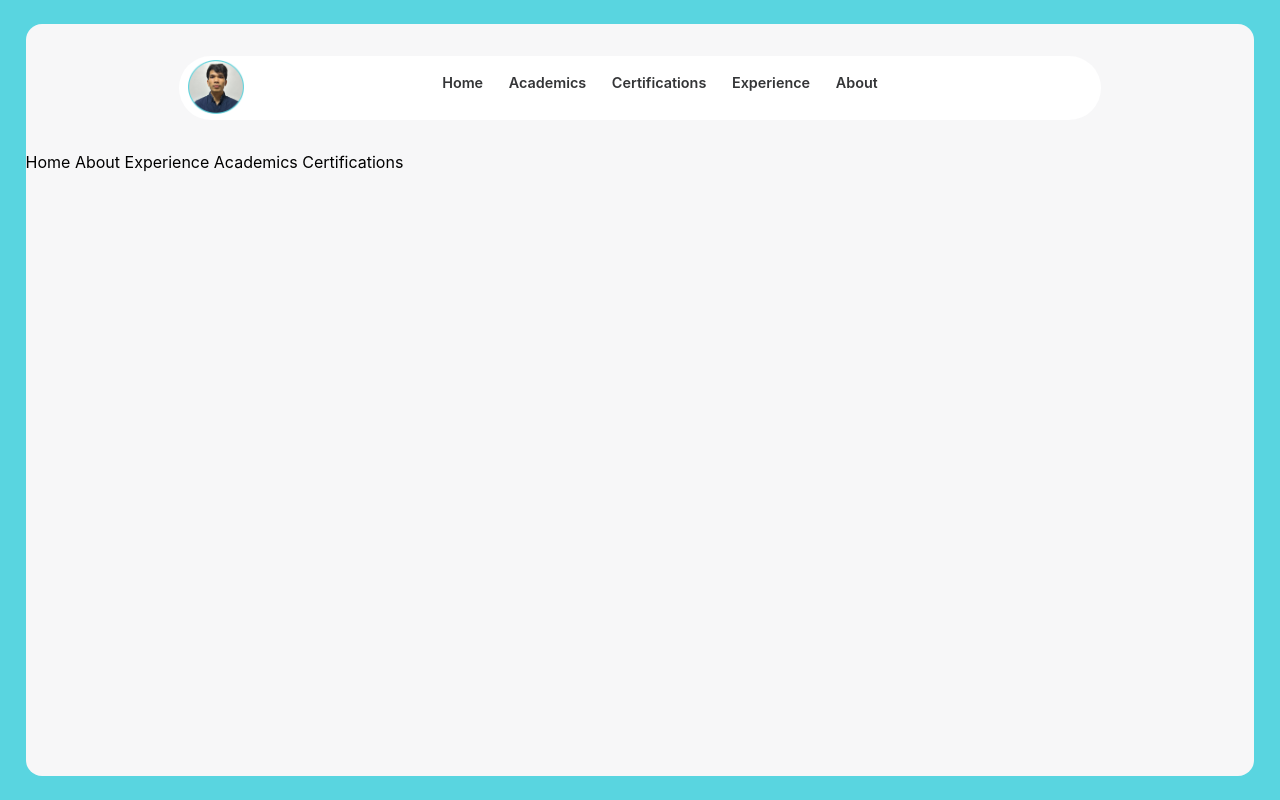
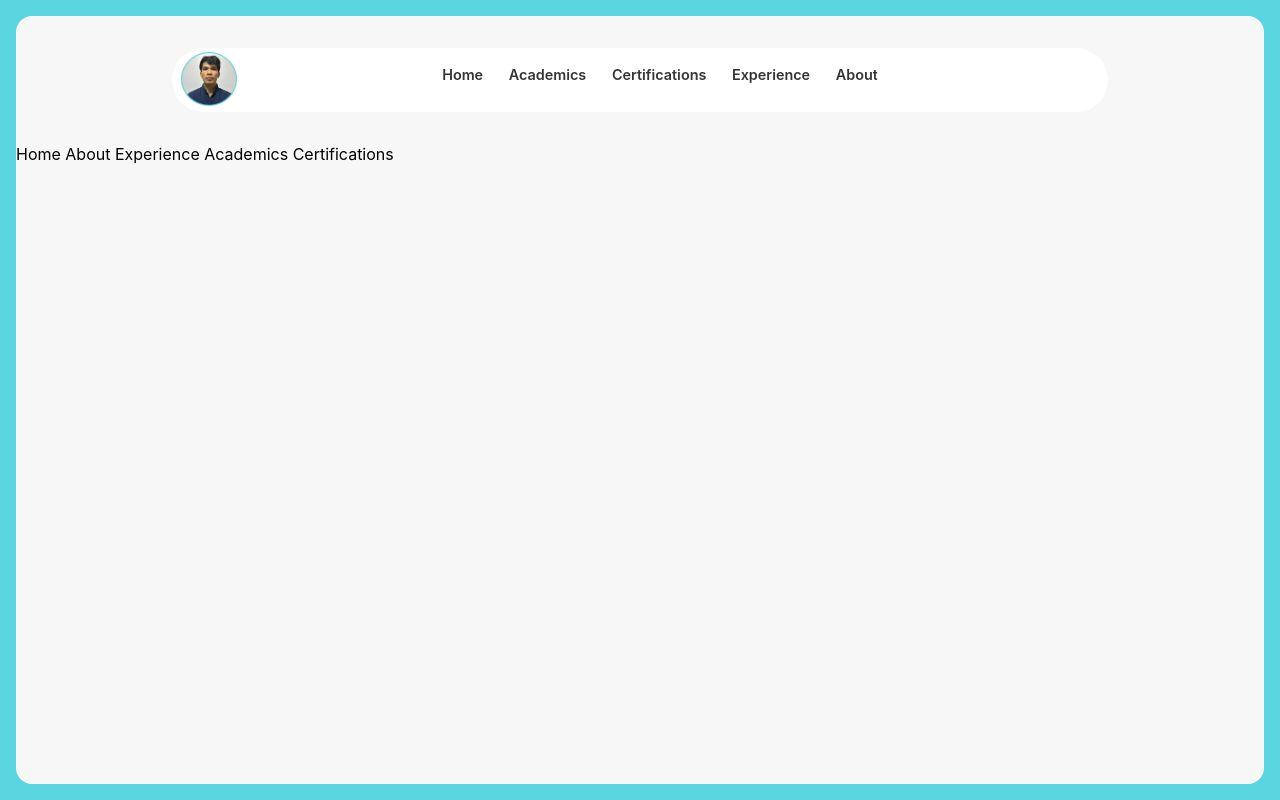
Before and after one commit to kimlj/portfolio, a React (Vite) app: page / in a window 1280 px wide. Built offline with nearby package versions, Linux system fonts and the light colour scheme.

Commit message:
adjusted blue container size

```diff
--- a/src/App.css
+++ b/src/App.css
@@ -11,10 +11,10 @@ body{
 }
 
 .container{
-  width: 96vw;
+  width: 97.5vw;
   background-color: #f7f7f8;
-  height: 94vh;
-  margin: 3vh auto;
+  height: 96vh;
+  margin: 2vh auto;
   /* margin-top: 3vh; */
   /* width: 9; */
   overflow: hidden;
```
